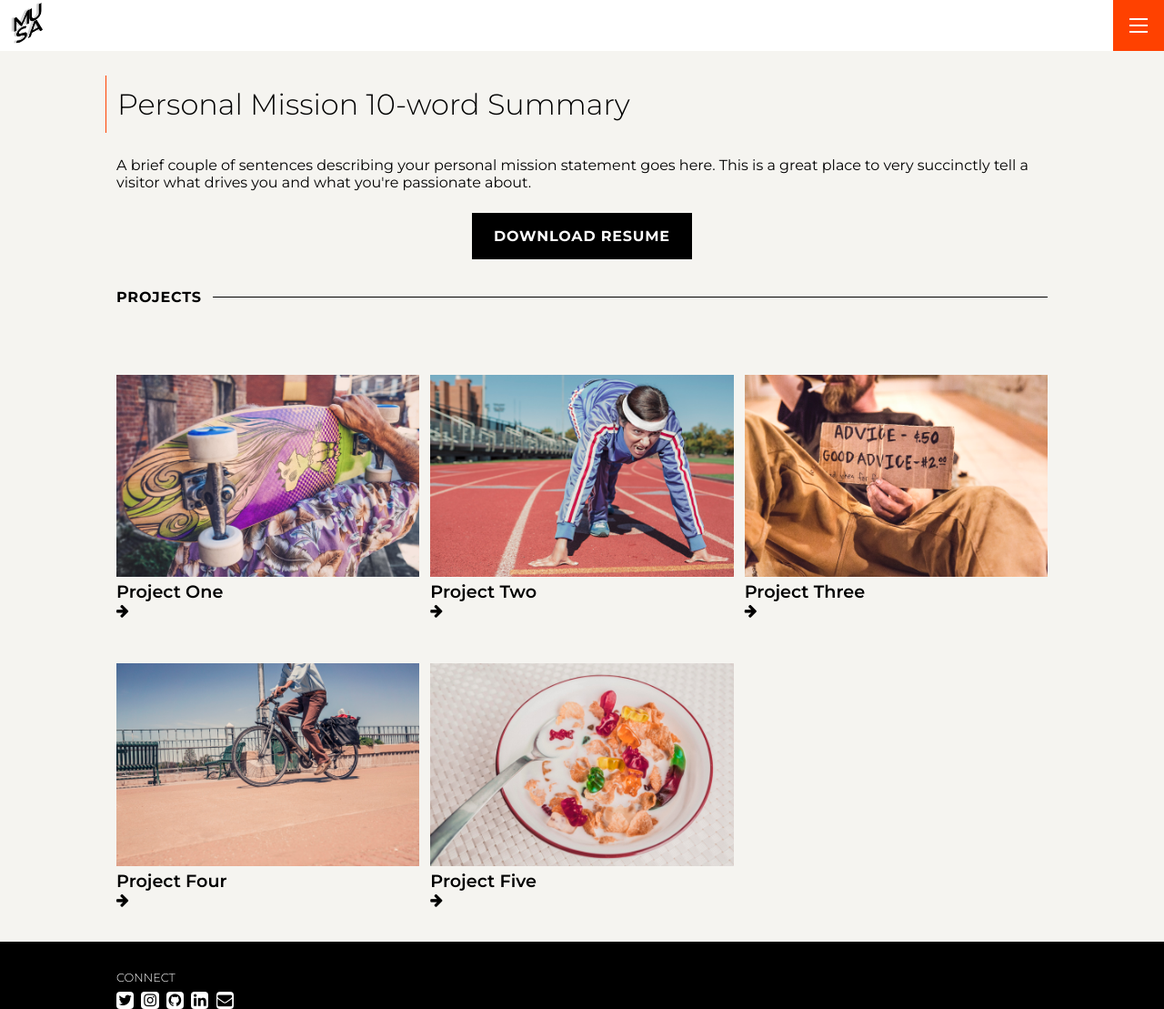
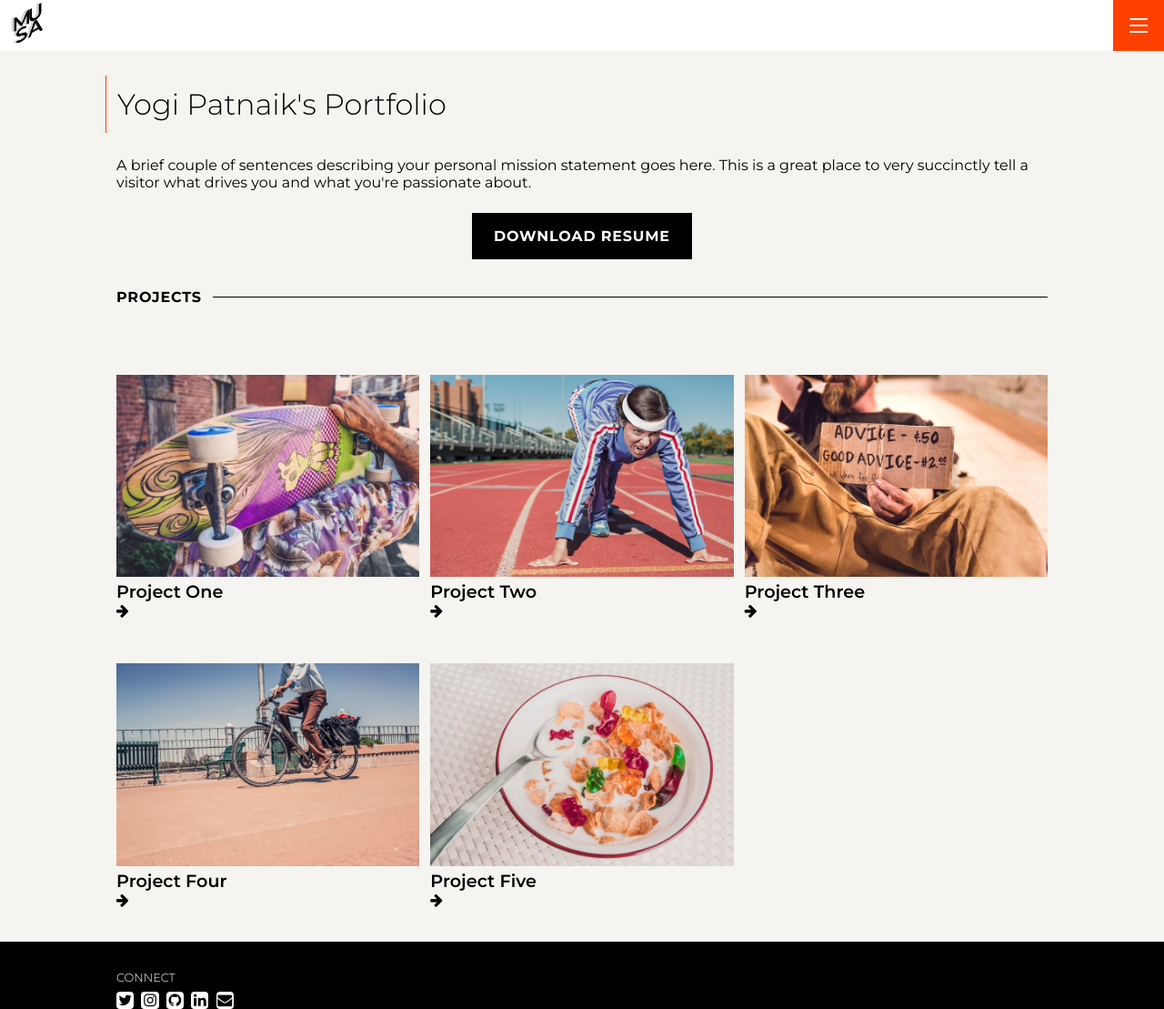
Before and after one commit to ypatnaik1/portfolio, a Jekyll site: the page built from index.md, in a window 1280 px wide and 1109 px high. Shown: the whole window at 91% size. Built offline with Jekyll 4.4.1, drawn with Linux system fonts in a browser that asks for light colours.

Commit message:
Update settings.yml

```diff
--- a/_data/settings.yml
+++ b/_data/settings.yml
@@ -7,7 +7,7 @@ logo: '/assets/img/musa-logo.png'
 # A brief introduction or mission statement that appears at the top of the
 # portfolio home page, above the project list. If you don't want one of the
 # intro_title or intro_text to show up, just set the appropriate value to null.
-intro_title: Personal Mission 10-word Summary
+intro_title: Yogi Patnaik's Portfolio
 intro_text: |
   A brief couple of sentences describing your personal mission statement goes
   here. This is a great place to very succinctly tell a visitor what drives you
```
